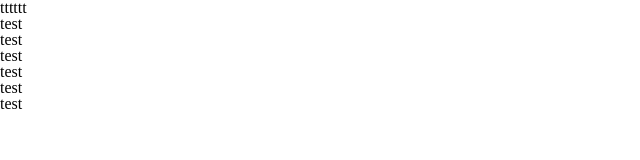
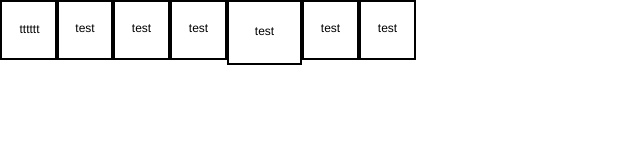
Before and after one commit to jun-0927/aquarium, a plain HTML site: page index.html in a window 1280 px wide. Shown: the whole page, without its empty margins (0-640 px from the left). Drawn offline with nearby package versions, Linux system fonts and the light colour scheme.

Commit message:
style.css

```diff
--- a/style.css
+++ b/style.css
@@ -1,15 +1,40 @@
-.rectangle {
+.frame {
+  display: flex;
+  flex-wrap: wrap;
+  height: 120px;
+  align-items: flex-start;
+  gap: 0px 0px;
   position: relative;
-  width: 354px;
-  height: 358px;
-  background-color: #d9d9d9;
 }
 
-.rectangle .text-wrapper {
+.frame .div-wrapper {
+  display: flex;
+  width: 57px;
+  height: 40px;
+  align-items: center;
+  justify-content: center;
+  gap: 10px;
+  padding: 28px 21px;
+  position: relative;
+  background-color: #ffffff;
+  border: 2px solid;
+  border-color: #000000;
+}
+
+.frame .ttt {
+  position: relative;
+  width: 22px;
+  height: 15px;
+  margin-top: -15.50px;
+  margin-bottom: -15.50px;
+  margin-left: -3.50px;
+  margin-right: -3.50px;
+}
+
+.frame .text-wrapper {
   position: absolute;
-  width: 242px;
-  top: 51px;
-  left: 27px;
+  top: -1px;
+  left: 0;
   font-family: "Inter-Regular", Helvetica;
   font-weight: 400;
   color: #000000;
@@ -18,19 +43,73 @@
   line-height: normal;
 }
 
-.rectangle .vector {
-  position: absolute;
-  width: 197px;
-  height: 195px;
-  top: 126px;
-  left: -11px;
+.frame .div {
+  width: 56px;
+  height: 40px;
+  display: flex;
+  align-items: center;
+  justify-content: center;
+  gap: 10px;
+  padding: 28px 21px;
+  position: relative;
+  background-color: #ffffff;
+  border: 2px solid;
+  border-color: #000000;
 }
 
-.rectangle .line {
-  position: absolute;
-  width: 128px;
-  height: 30px;
-  top: 342px;
-  left: -49px;
-  object-fit: cover;
+.frame .text-wrapper-2 {
+  margin-top: -17.50px;
+  margin-bottom: -13.50px;
+  margin-left: -4.00px;
+  margin-right: -4.00px;
+  position: relative;
+  width: fit-content;
+  font-family: "Inter-Regular", Helvetica;
+  font-weight: 400;
+  color: #000000;
+  font-size: 12px;
+  letter-spacing: 0;
+  line-height: normal;
 }
+
+.frame .text-wrapper-3 {
+  position: relative;
+  width: fit-content;
+  margin-top: -17.50px;
+  margin-bottom: -13.50px;
+  margin-left: -3.50px;
+  margin-right: -3.50px;
+  font-family: "Inter-Regular", Helvetica;
+  font-weight: 400;
+  color: #000000;
+  font-size: 12px;
+  letter-spacing: 0;
+  line-height: normal;
+}
+
+.frame .div-wrapper-2 {
+  width: 75px;
+  height: 65px;
+  display: flex;
+  align-items: center;
+  justify-content: center;
+  gap: 10px;
+  padding: 28px 21px;
+  position: relative;
+  background-color: #ffffff;
+  border: 2px solid;
+  border-color: #000000;
+}
+
+.frame .text-wrapper-4 {
+  margin-top: -5.00px;
+  margin-bottom: -1.00px;
+  position: relative;
+  width: fit-content;
+  font-family: "Inter-Regular", Helvetica;
+  font-weight: 400;
+  color: #000000;
+  font-size: 12px;
+  letter-spacing: 0;
+  line-height: normal;
+}
```
